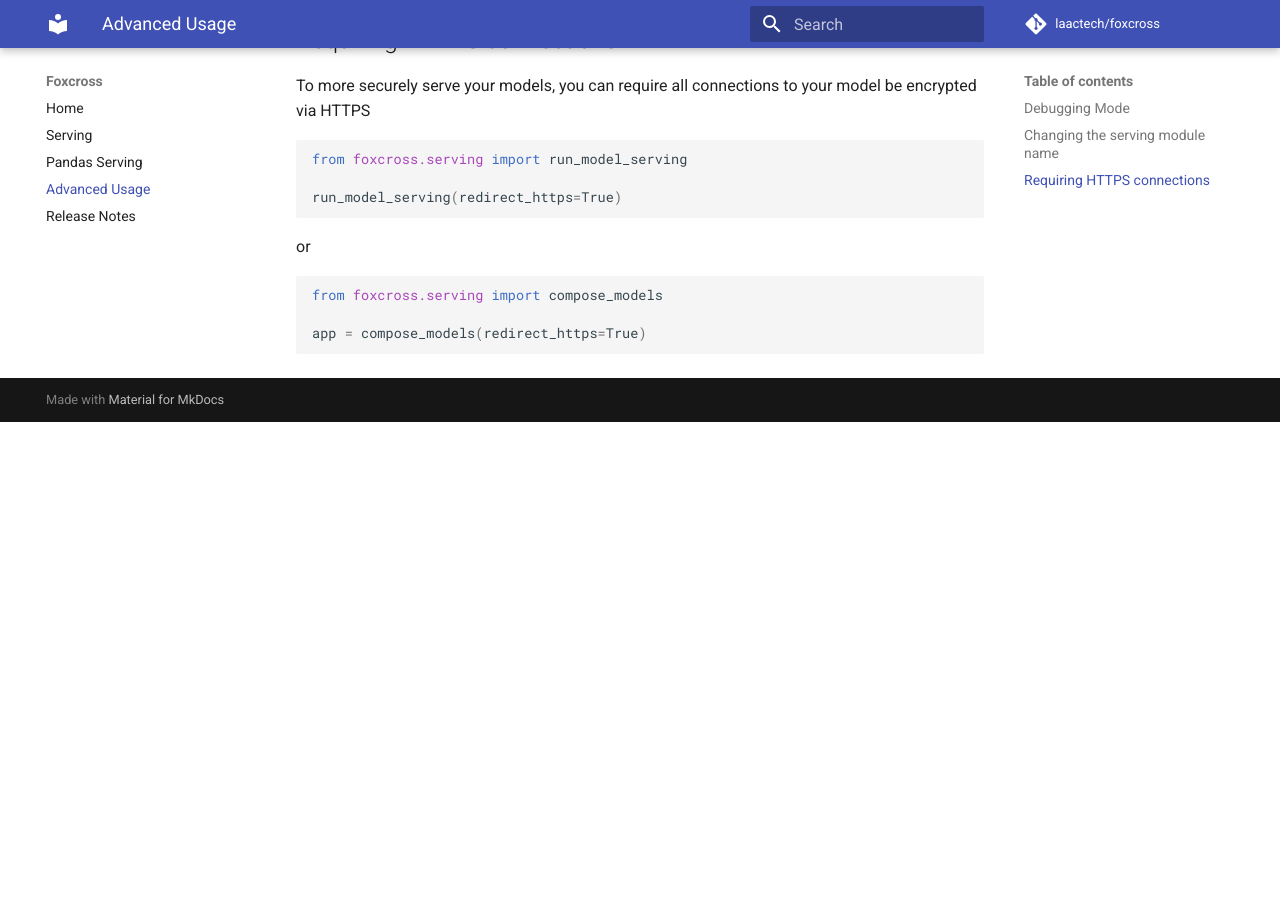
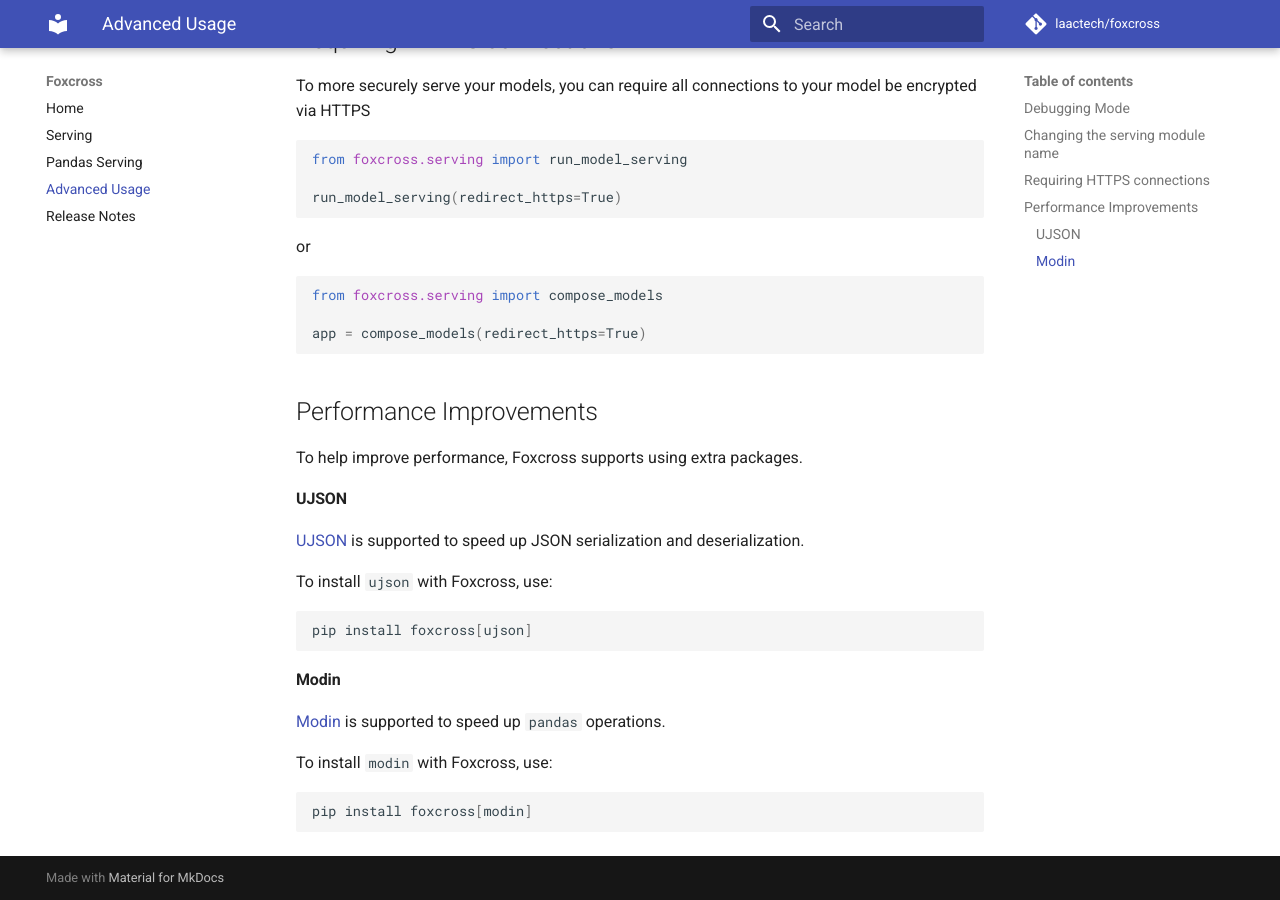
Before and after one commit to laactechnology/foxcross, an MkDocs documentation site: the page built from docs/advanced-usage.md, in a window 1280 px wide and 900 px high, scrolled down 1012 px. Built offline with MkDocs 1.6.1 and Material for MkDocs 9.7.7, drawn with Linux system fonts in a browser that asks for light colours; comment, search, counter and statistics services are not loaded; before the commit the page ends 1434 px from its top, so only the background shows below that.

Commit message:
adding docs about extra installs

````diff
--- a/docs/advanced-usage.md
+++ b/docs/advanced-usage.md
@@ -52,3 +52,25 @@
 
 app = compose_models(redirect_https=True)
 ```
+
+## Performance Improvements
+
+To help improve performance, Foxcross supports using extra packages.
+
+#### UJSON
+
+[UJSON](https://github.com/esnme/ultrajson) is supported to speed up JSON serialization and
+deserialization.
+
+To install `ujson` with Foxcross, use:
+```bash
+pip install foxcross[ujson]
+```
+
+#### Modin
+[Modin](https://github.com/modin-project/modin) is supported to speed up `pandas` operations.
+
+To install `modin` with Foxcross, use:
+```bash
+pip install foxcross[modin]
+```
````
Also changed, not shown: README.md (+3 -3 lines), docs/index.md (+3 -3 lines), docs/pandas-serving.md (+1 -1 lines), docs/serving.md (+8 -6 lines).
